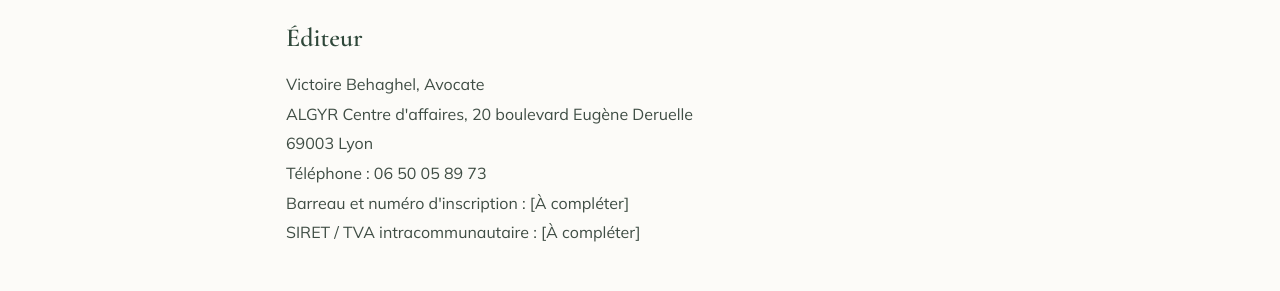
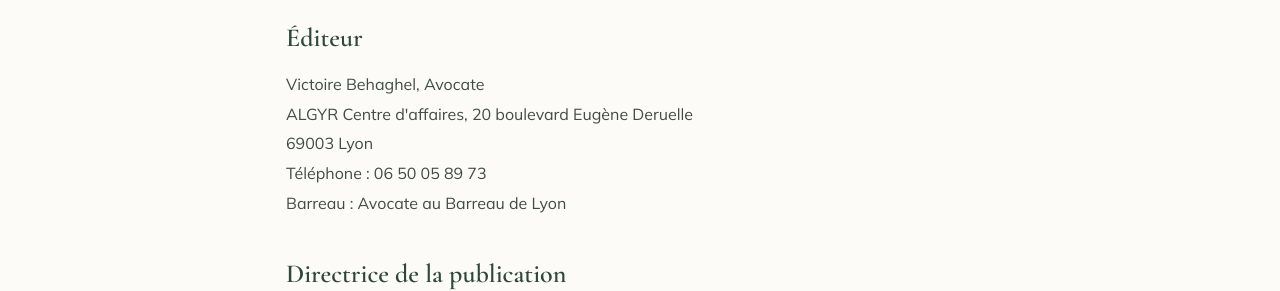
Before and after one commit to PLPATENOTRE/vb-website, a Next.js app: page /mentions-legales in a window 1280 px wide. Shown: the part 259-550 px from the top of the page. Built offline with nearby package versions, Linux system fonts and the light colour scheme; no server answers.

Commit message:
fix(legal): mentions légales — Barreau de Lyon renseigné, retrait des placeholders SIRET/TVA

```diff
--- a/src/app/(site)/mentions-legales/page.tsx
+++ b/src/app/(site)/mentions-legales/page.tsx
@@ -38,9 +38,7 @@
               <br />
               Téléphone : {SITE.phoneDisplay}
               <br />
-              Barreau et numéro d&apos;inscription : [À compléter]
-              <br />
-              SIRET / TVA intracommunautaire : [À compléter]
+              Barreau : Avocate au Barreau de Lyon
             </p>
           </div>
           <div>
```
